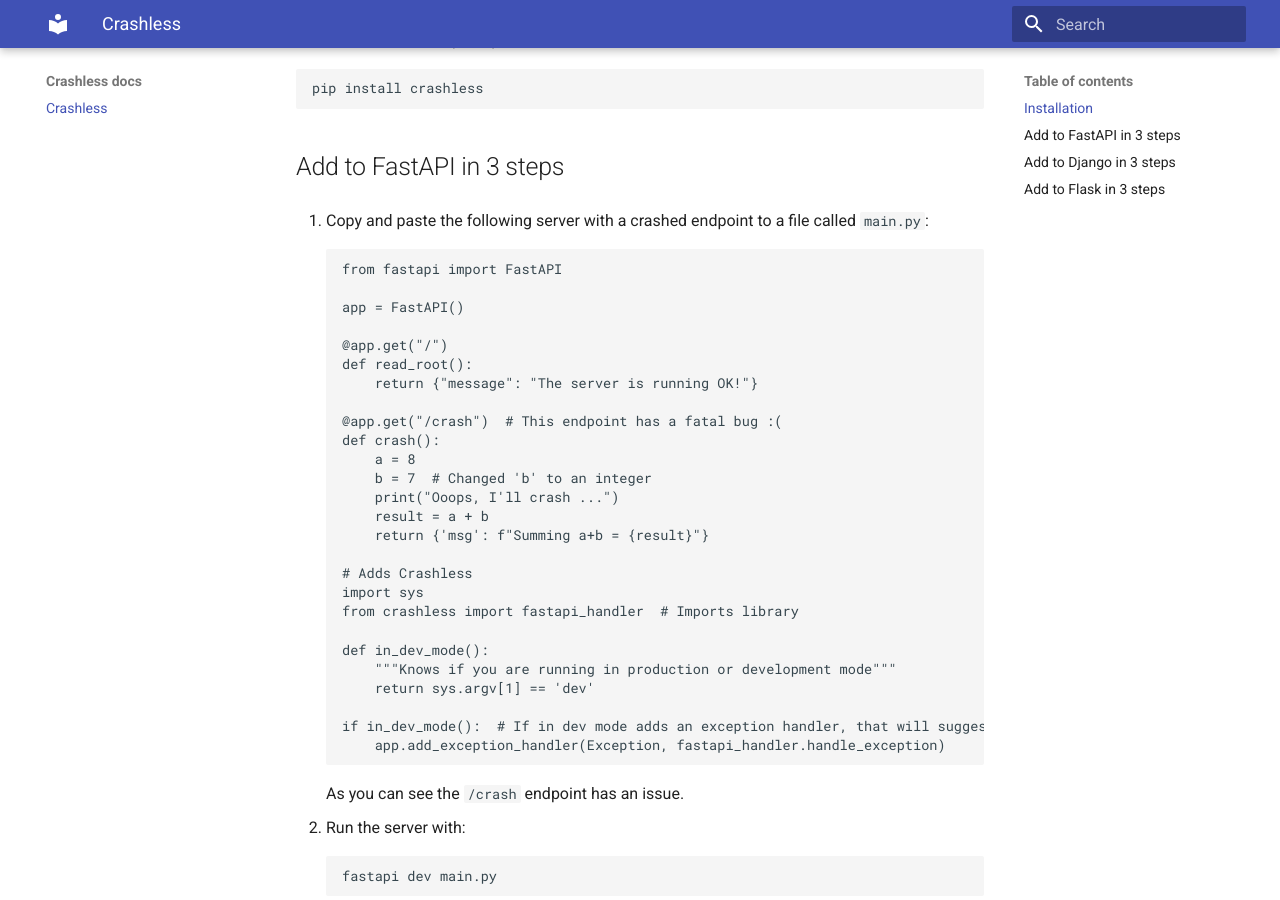
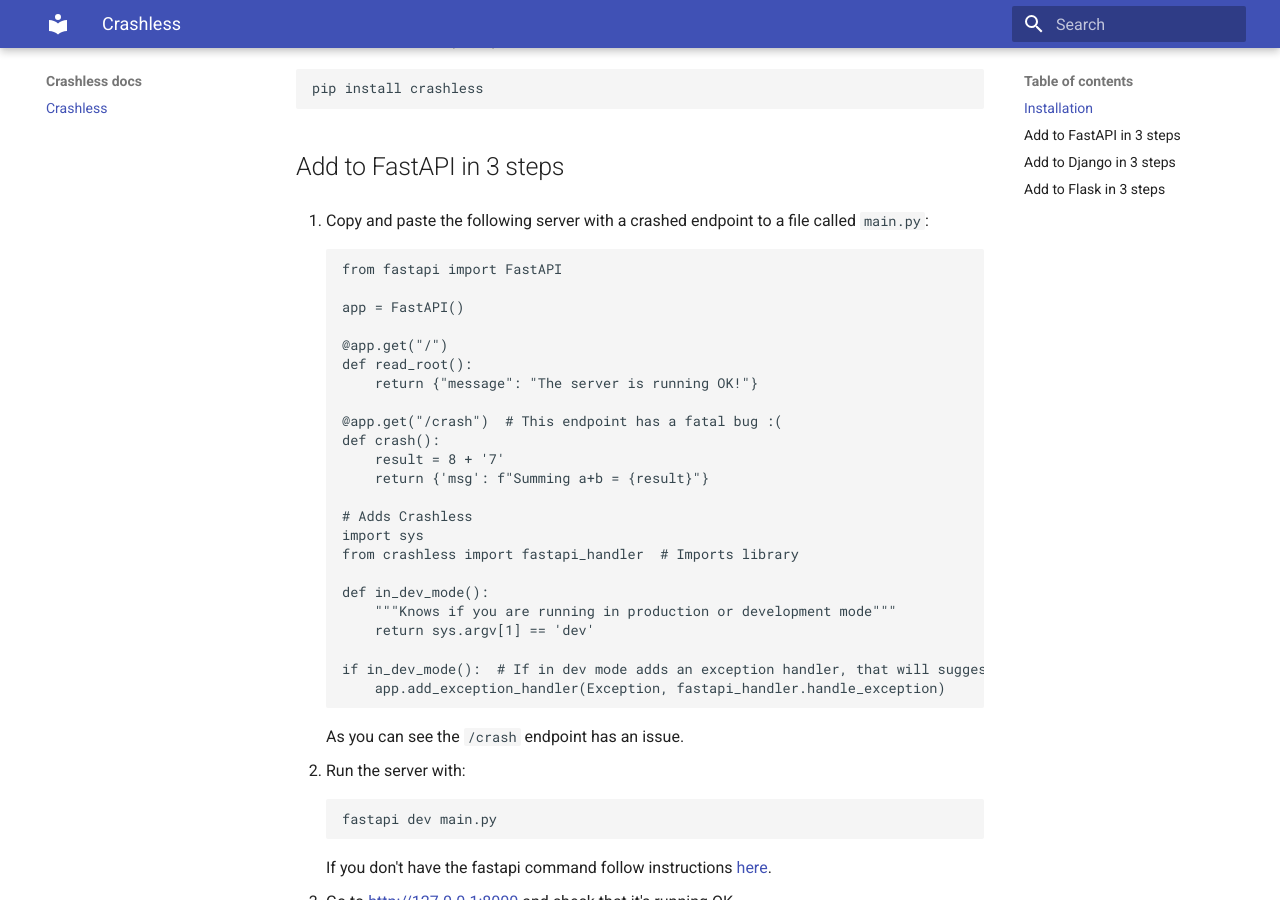
Before and after one commit to jisazaTappsi/crashless, an MkDocs documentation site: the page built from docs/index.md, in a window 1280 px wide and 900 px high, scrolled down 429 px. Built offline with MkDocs 1.6.1 and Material for MkDocs 9.7.7, drawn with Linux system fonts in a browser that asks for light colours.

Commit message:
fixes docs

```diff
--- a/docs/index.md
+++ b/docs/index.md
@@ -29,10 +29,7 @@
 
         @app.get("/crash")  # This endpoint has a fatal bug :(
         def crash():
-            a = 8
-            b = 7  # Changed 'b' to an integer
-            print("Ooops, I'll crash ...")
-            result = a + b
+            result = 8 + '7'
             return {'msg': f"Summing a+b = {result}"}
 
 
```
Also changed, not shown: 1 other file.
